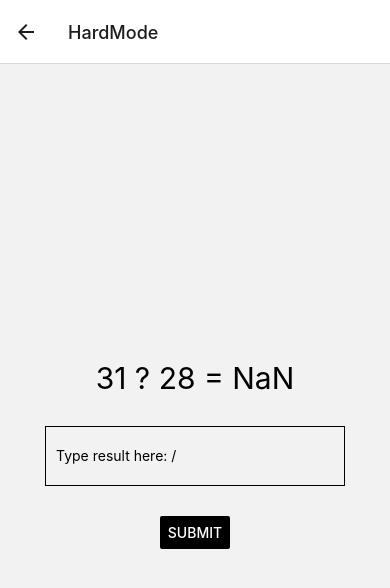
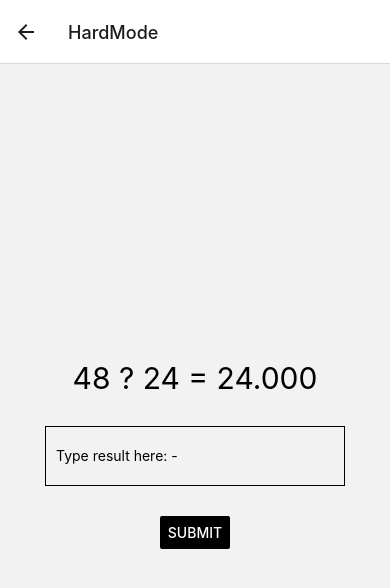
Before and after one commit to eddymandran/rn-2itech, a React Native app: screen /HardMode in a window 390 px wide. Shown: the top 588 px of the page. Built offline with nearby package versions, Linux system fonts and the light colour scheme.

Commit message:
Local storage

```diff
--- a/components/Game/EasyMode.js
+++ b/components/Game/EasyMode.js
@@ -1,12 +1,28 @@
 import {Button, StyleSheet, Text, TextInput, View} from 'react-native';
 import React, {useEffect, useState} from "react";
 import RandomCat from "../Cat/RandomCat";
+import {getData, storeData} from "../LocalStorage";
 
 export default function EasyMode() {
     const [viewCat, setViewCat] = useState(false);
     const [operationText, setOperationText] = useState("");
-    const [number, onChangeNumber] = useState(null);
+    const [number, onChangeNumber] = useState(0);
     const [operationResult, setOperationResult] = useState(null);
+    const [succes, setSuccess] = useState(false)
+
+    useEffect(() => {
+        if (succes){
+            updateScore()
+        }
+    }, [succes])
+
+    async function updateScore(){
+        getData('score').then((res) => {
+            let newScore = 10 + parseInt(res)
+            console.log({newScore})
+            storeData('score', newScore.toString())
+        })
+    }
 
     function getRandomInt(max) {
         return Math.floor(Math.random() * max);
@@ -28,9 +44,9 @@ export default function EasyMode() {
     const onSubmitClick = () => {
         if (number == operationResult) {
             setViewCat(true)
+            setSuccess(true)
             //alert("Gagne")
-        }
-        else {
+        } else {
             alert("Perdu")
         }
     }
--- a/components/Game/HardMode.js
+++ b/components/Game/HardMode.js
@@ -1,75 +1,77 @@
-import {Button, StyleSheet, Text, TextInput, View} from 'react-native';
+import {Button, StyleSheet, Text, TextInput, View} from "react-native";
 import React, {useEffect, useState} from "react";
 import RandomCat from "../Cat/RandomCat";
 
 export default function HardMode() {
     const [viewCat, setViewCat] = useState(false);
-    const [input, onChangeInput] = useState(null);
-    const [operatorState, setOperatorState] = useState(null);
+    const [operationText, setOperationText] = useState("");
+    const [number, onChangeNumber] = useState(null);
+    const [operator, onChangeOperator] = useState(null);
     const [operationResult, setOperationResult] = useState(null);
-    const [number1, setNumber1] = useState(getRandomInt(50))
-    const [number2, setNumber2] = useState(getRandomInt(50))
+    const [operatorSelected, setOperatorSelected] = useState(null);
 
 
     function getRandomInt(max) {
         return Math.floor(Math.random() * max);
     }
 
-    function generateOperation(number1, number2) {
 
-        const ops = {
-            '+': function (a, b) {
-                return a + b
-            },
-            '*': function (a, b) {
-                return a * b
-            },
-            '-': function (a, b) {
-                return a - b
-            },
-            '/': function (a, b) {
-                return a / b
-            }
-        };
+    const generateOperation = () => {
+        const number1 = getRandomInt(50);
+        const number2 = getRandomInt(50);
 
-        const switchOperator = ['+', '-', '*', '/'];
-        const random = Math.floor(Math.random() * switchOperator.length);
-        const randomOperator = switchOperator[random];
-        const result = ops[randomOperator](number1, number2).toFixed(2)
-        setOperatorState(randomOperator)
-        setOperationResult(result)
-        console.log({result})
-        console.log({randomOperator})
+
+        const operationCase =[number1 + number2, number1 - number2, number1 * number2, number1 / number2 ]
+
+        const operatorCase=['+','-','*','/'];
+
+        // Take a random Operator in arrayOperator
+        const randomId = Math.floor(Math.random() * operatorCase.length);
+
+
+
+        //random operator in variable
+        const operation  = Math.round(operationCase[randomId]).toFixed(3);
+        const myOperatorSelected  = operatorCase[randomId];
+
+
+        // Set the operation
+        setOperationText(number1 + " ? " + number2 + " = " + operation);
+        setOperatorSelected(myOperatorSelected);
     }
 
     useEffect(() => {
-        generateOperation()
-    }, [])
+        generateOperation();
+        // why multiple fetch ? console.log('OperatorSelected: ',{operatorSelected})
+    }, [operatorSelected])
 
-
-    function handleControl() {
-        if (input == operationResult) {
+    const handleControl = () => {
+        if (operator == operatorSelected) {
             setViewCat(true)
-        } else {
+            //alert("Gagne")
+        }
+        else {
             alert("Perdu")
         }
     }
 
     return (
         <View style={styles.container}>
-            <Text style={styles.text}>{number1 + " ? " + number2 + " = " + operationResult}</Text>
+            <Text nativeID='count'></Text>
+            <Text style={styles.text}>{operationText}</Text>
             <TextInput
                 style={styles.input}
-                onChangeText={onChangeInput}
-                value={input}
-                placeholder={`Type result here: ${operatorState}`}
+                onChangeText={onChangeOperator}
+                value={operator}
+                placeholder={`Type result here: ${operatorSelected}`}
+                keyboardType="numeric"
             />
             <Button
                 onPress={handleControl}
                 title="Submit"
                 color='#000000'
             ></Button>
-            {viewCat && <RandomCat result={operationResult}/>}
+            {viewCat && <RandomCat result={operationResult} />}
         </View>
     );
 }
--- a/components/Game/MediumMode.js
+++ b/components/Game/MediumMode.js
@@ -1,6 +1,7 @@
 import {Button, StyleSheet, Text, TextInput, View} from 'react-native';
 import React, {useEffect, useState} from "react";
 import RandomCat from "../Cat/RandomCat";
+
 
 export default function MediumMode() {
     const [viewCat, setViewCat] = useState(false);
--- /dev/null
+++ b/components/LocalStorage.js
@@ -0,0 +1,30 @@
+import AsyncStorage from '@react-native-async-storage/async-storage';
+
+export async function storeData(key, value) {
+    try {
+        await AsyncStorage.setItem(key, value)
+        console.log('set in local storage', value)
+    } catch (e) {
+        console.log(e)
+    }
+}
+
+export async function getData(key) {
+    try {
+        const value = await AsyncStorage.getItem(key)
+        if (value !== null) {
+            console.log('get', value)
+            return value
+        }
+    } catch (e) {
+        console.log(e)
+    }
+}
+
+export async function removeItem(item) {
+    try {
+        await AsyncStorage.removeItem(item)
+    } catch (e) {
+        console.log(e)
+    }
+}
--- a/components/Pages/Home.js
+++ b/components/Pages/Home.js
@@ -1,12 +1,42 @@
-import {StatusBar, StyleSheet, Text, View} from "react-native";
+import {Button, StatusBar, StyleSheet, Text, View} from "react-native";
 import SelectLevel from "./SelectLevel";
-import React from "react";
+import React, {useEffect, useState} from "react";
+import {getData, removeItem, storeData} from "../LocalStorage";
+
 
 export default function Home() {
+
+    const [myScore, setMyScore] = useState(0);
+    const [localStorageClear, setLocalStorageClear] = useState(false)
+
+
+    useEffect(() => {
+        getData('score').then((res) => {
+            if (res && res !== 'undefined' && res !== null) {
+                setMyScore(parseInt(res))
+            } else {
+                let newScore = 0
+                storeData('score', newScore.toString())
+                setMyScore(0)
+            }
+        })
+    }, [localStorageClear, myScore])
+
+    function onSubmitClick(){
+        removeItem('score')
+        setLocalStorageClear('true')
+    }
+
     return (
         <View style={styles.container}>
             <View>
                 <Text>Welcome to CalculaCat 2022 !!</Text>
+                <Text>Ton score est de : {myScore}</Text>
+                <Button
+                    onPress={onSubmitClick}
+                    title="Remove localstorage"
+                    color='#a742f5'
+                ></Button>
                 <StatusBar hidden={true}/>
             </View>
             <View>
--- a/package.json
+++ b/package.json
@@ -9,6 +9,7 @@
     "web": "expo start --web"
   },
   "dependencies": {
+    "@react-native-async-storage/async-storage": "^1.17.10",
     "@react-navigation/bottom-tabs": "^6.3.3",
     "@react-navigation/material-bottom-tabs": "^6.2.4",
     "@react-navigation/native": "^6.0.12",
```
Also changed, not shown: components/Cat/RandomCat.js (+7 -5 lines), 1 other file (tests, documents, lock files or other folders).
